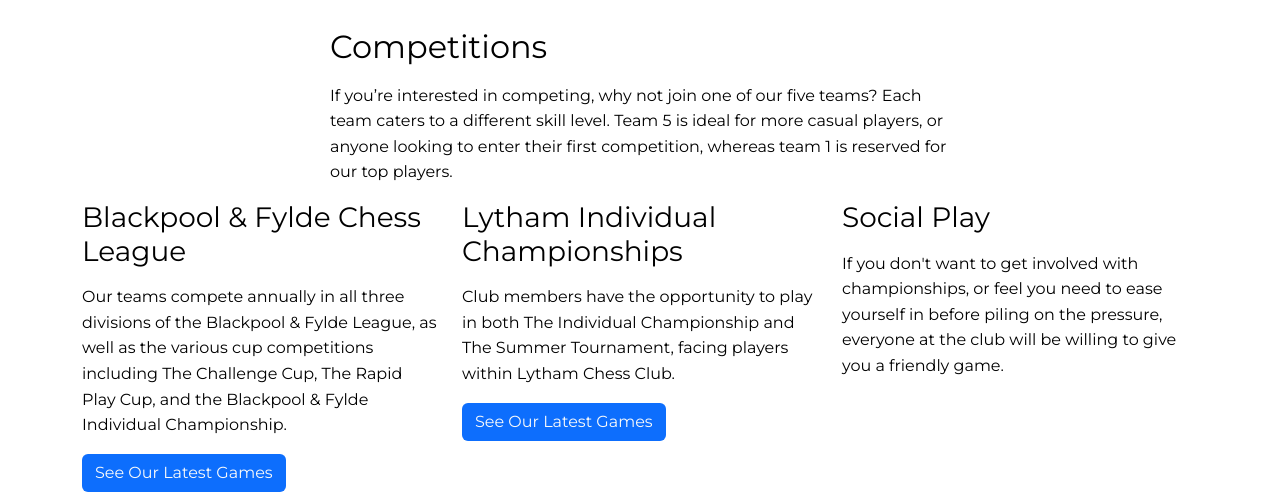
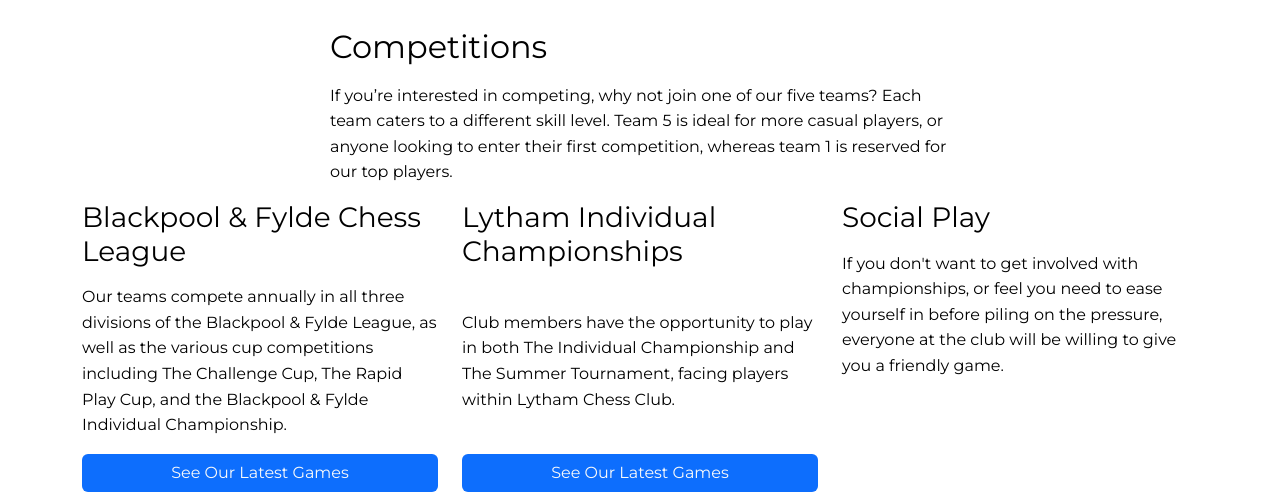
Before and after one commit to a11yChief/lcc-stack, a PHP site: page / in a window 1280 px wide. Shown: the part 888-1380 px from the top of the page. Run offline with PHP 8.4, Linux system fonts and the light colour scheme.

Commit message:
Buttons now uniform at the bottom of the site

```diff
--- a/site/home/cards.php
+++ b/site/home/cards.php
@@ -11,14 +11,14 @@
 </div>
 <div class="container-lg">
   <div class="row justify-content-between px-">
-  <div class="col-12 col-md-4">
+  <div class="col-12 col-md-4 d-flex flex-column justify-content-between">
               <h3>Blackpool & Fylde Chess League</h3>
   <p>
   Our teams compete annually in all three divisions of the Blackpool & Fylde League, as well as the various cup competitions including The Challenge Cup, The Rapid Play Cup, and the Blackpool & Fylde Individual Championship.
   </p>
   <a href="https://lms.englishchess.org.uk/lms/organisation/430" class="btn bg-primary  text-light">See Our Latest Games</a>
   </div>
-  <div class="col-12 col-md-4">
+  <div class="col-12 col-md-4 d-flex flex-column justify-content-between">
     <h3>Lytham Individual Championships</h3>
               <p>
               Club members have the opportunity to play in both The Individual Championship and The Summer Tournament, facing players within Lytham Chess Club.
```
